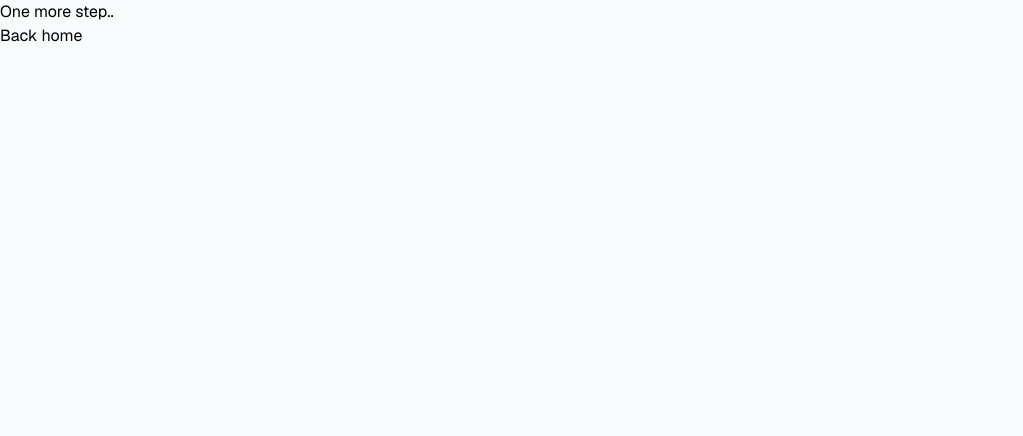
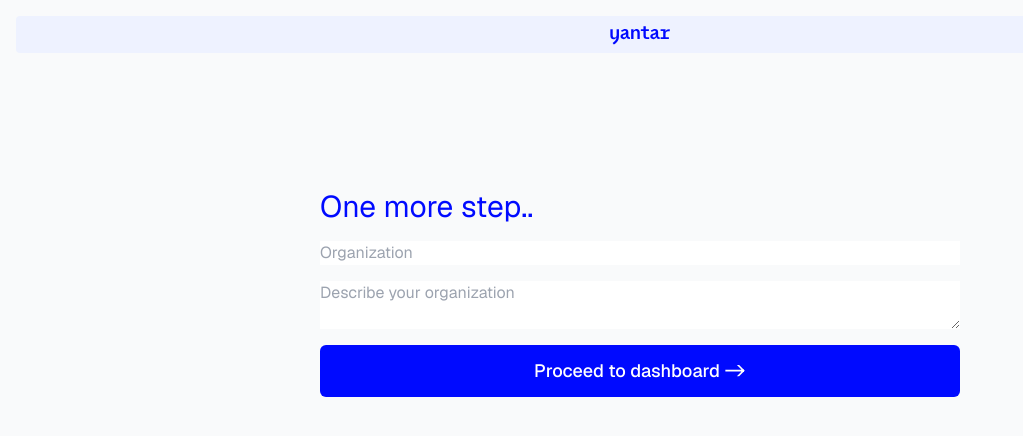
Before and after one commit to Dolko42/yantar, a Next.js app: page /onboarding in a window 1280 px wide. Shown: the top 436 px of the page, without its empty margins (0-1023 px from the left). Built offline with nearby package versions, Linux system fonts and the light colour scheme.

Commit message:
onboarding page

```diff
--- a/src/app/onboarding/page.tsx
+++ b/src/app/onboarding/page.tsx
@@ -1,10 +1,30 @@
 import Link from "next/link";
+import Image from "next/image";
+import Button from "../ui/Button";
 
 export default function Page() {
   return (
-    <div>
-      <p>One more step..</p>
-      <Link href="/">Back home</Link>
+    <div className="p-4">
+      <Link href="/">
+        <div className="flex items-center justify-center gap-2 rounded bg-skin-subtle pb-2 pt-[10px] font-medium">
+          <Image
+            alt="yantar logo"
+            src="/yantar-logo.svg"
+            width={60}
+            height={20}
+          />
+        </div>
+      </Link>
+      <div className="flex items-center justify-center w-full h-[60vh]">
+        <div className="flex flex-col gap-4 text-skin-base w-[40rem]">
+          <p className="text-3xl">One more step..</p>
+          <input placeholder="Organization"></input>
+          <textarea placeholder="Describe your organization"></textarea>
+          <Link href="/dashboard" className="w-full">
+            <Button text="Proceed to dashboard ->" />
+          </Link>
+        </div>
+      </div>
     </div>
   );
 }
--- a/src/app/page.tsx
+++ b/src/app/page.tsx
@@ -17,7 +17,7 @@ export default function Home() {
             your AI generated text and earn money. Withdraw money or put them
             back into your own ads.
           </p>
-          <Link href="/onboarding">
+          <Link href="/sign-up">
             <Button text="Start earning ->" width="15rem" />
           </Link>
         </div>
--- a/src/app/ui/Button.tsx
+++ b/src/app/ui/Button.tsx
@@ -25,7 +25,7 @@ const Button: React.FC<ButtonProps> = ({
   return (
     <button
       onClick={handleClick}
-      className={`${bg} ${color} w-full text-lg md:w-auto py-3 px-12 font-medium rounded-md 3xl:text-xl`}
+      className={`${bg} ${color} min-w-full text-lg md:w-auto py-3 px-12 font-medium rounded-md 3xl:text-xl`}
     >
       {text}
     </button>
```
